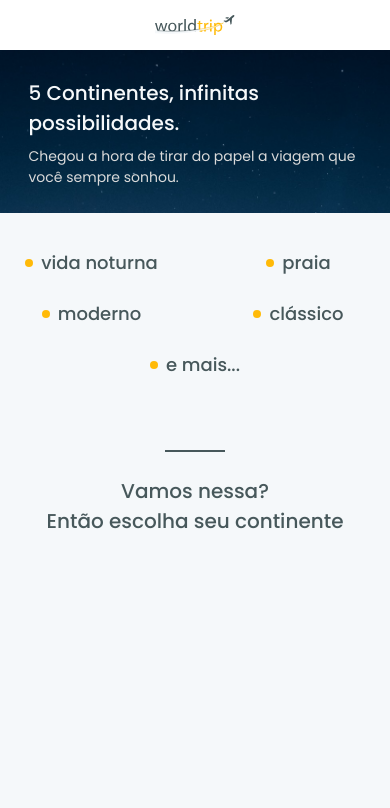
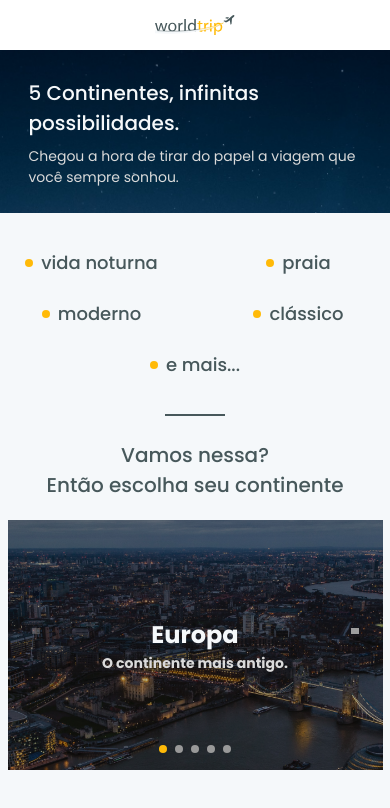
Before and after one commit to vitorgaletti/ignite-reactjs-worldtrip, a Next.js app: page / in a window 390 px wide. Shown: the top 808 px of the page. Built offline with nearby package versions, Linux system fonts and the light colour scheme; grey boxes are pictures that could not be loaded.

Commit message:
:iphone: Responsive

```diff
--- a/src/components/Divider/index.tsx
+++ b/src/components/Divider/index.tsx
@@ -8,7 +8,6 @@ export function Divider() {
       mx="auto"
       w={['3.75rem', '5.625rem']}
       border={['1px solid #47585B', '2px solid #47585B']}
-      mt={['2.25rem', '5rem']}
     ></Flex>
   );
 }
--- a/src/components/TravelTypes/index.tsx
+++ b/src/components/TravelTypes/index.tsx
@@ -10,11 +10,11 @@ export function TravelTypes() {
     <Grid
       as="section"
       w="100%"
+      maxWidth="1160px"
       templateColumns={['1fr 1fr', '1fr 1fr', '1fr 1fr', 'repeat(5, 1fr)']}
       justifyContent="space-between"
       mx="auto"
       my={['2.25rem', '5rem']}
-      maxWidth="1160px"
       gap={6}
     >
       <Item>
--- a/src/pages/index.tsx
+++ b/src/pages/index.tsx
@@ -3,24 +3,27 @@ import { Banner } from '../components/Banner';
 import { Divider } from '../components/Divider';
 import { Header } from '../components/Header';
 import { TravelTypes } from '../components/TravelTypes';
+import { Slider } from '../components/Slider';
 
 export default function Home() {
   return (
-    <Flex direction="column" w="100%" h="100vh">
+    <Flex direction="column" w="100%" h="100%">
       <Header />
       <Banner />
       <TravelTypes />
       <Divider />
       <Heading
         fontWeight="500"
-        fontSize={['xl', '4xl']}
+        fontSize={['xl', '2xl', '3xl', '4xl']}
         lineHeight={['30px', '54px']}
         textAlign="center"
         color="gray.700"
-        mt={['1.5rem', '3.25rem']}
+        mt={['1.5rem', '2rem', '2.25rem', '3.25rem']}
       >
         Vamos nessa? <br /> Então escolha seu continente
       </Heading>
+
+      <Slider />
     </Flex>
   );
 }
```
Also changed, not shown: src/pages/_app.tsx (+7 -0 lines).
